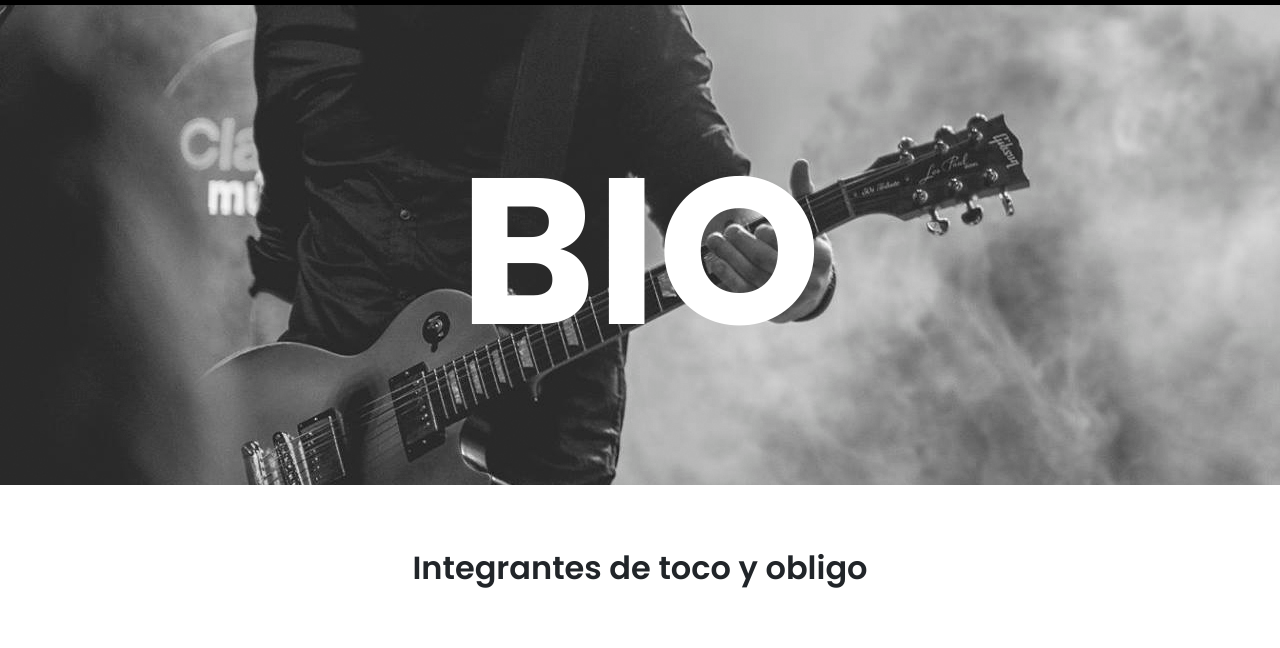
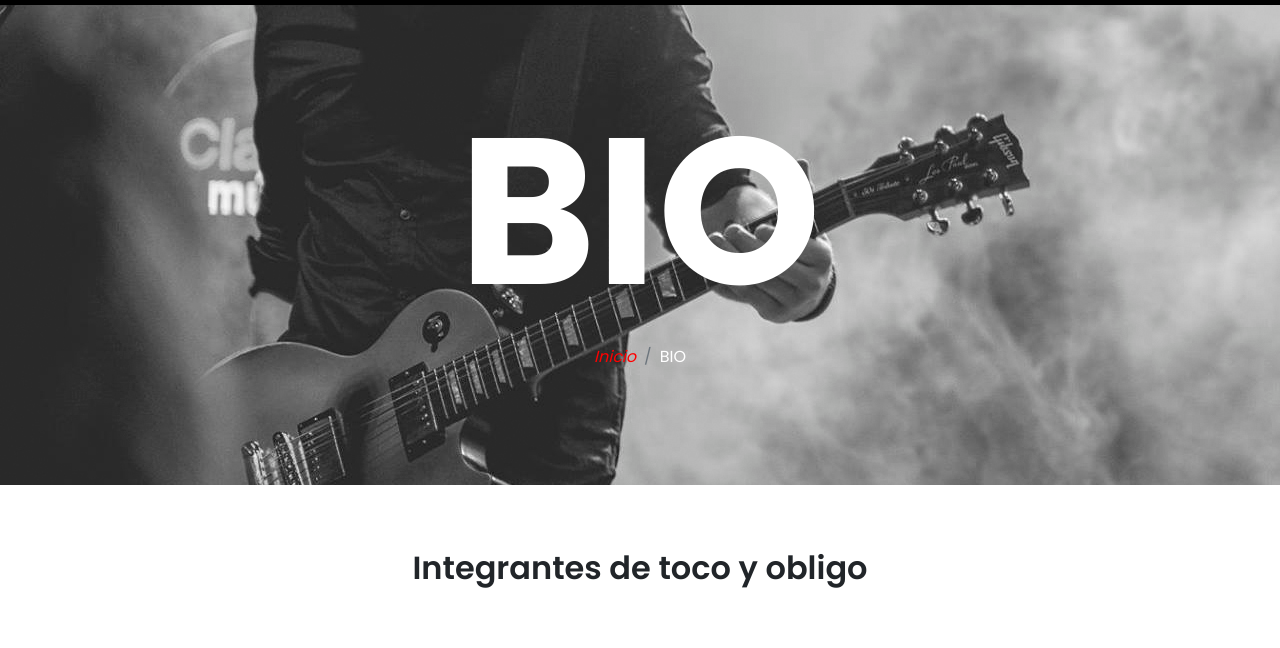
Before and after one commit to MarceMelgar/proyecto_coder_house_dw, a website: page pages/biografia.html in a window 1280 px wide. Shown: the part 117-765 px from the top of the page. Drawn offline with nearby package versions, Linux system fonts and the light colour scheme.

Commit message:
agrego breadcrumb a la página de BIO para mejora de SEO

```diff
--- a/pages/biografia.html
+++ b/pages/biografia.html
@@ -53,8 +53,14 @@
             <div class="carousel-item active">
                 <img src="../img/banner-home-banda.jpg" class="bd-placeholder-img" alt="Imagen de presentación de la banda">
                 <div class="container">
-                    <div id="div-hero" class="carousel-caption text-end">
+                    <div id="div-hero" class="carousel-caption">
                         <h1 class="h1-pages">BIO</h1>
+                        <nav aria-label="breadcrumb">
+                            <ol class="breadcrumb">
+                                <li class="breadcrumb-item active"><a href="../index.html">Inicio</a></li>
+                                <li class="breadcrumb-item">BIO</li>
+                            </ol>
+                        </nav>
                     </div>
                 </div>
             </div>
--- a/scss/_main_pages.scss
+++ b/scss/_main_pages.scss
@@ -12,3 +12,30 @@
 .card-body p {
     text-align: start;
 }
+
+// USO DE BREADCRUMB
+
+.breadcrumb {
+    justify-content: center;
+}
+
+.breadcrumb-item:active {
+    color: rgba(255, 255, 255, 0.468);
+}
+
+div {
+    nav {
+        ol {
+            li {
+                a {
+                    color: red;
+                    font-style: italic;
+                    text-decoration: none;
+                    &:hover {
+                        color:rgba(255, 255, 255, 0.8);
+                    }
+                }
+            }
+        }
+    }
+}
```
Also changed, not shown: css/style.css, 1 other file.
